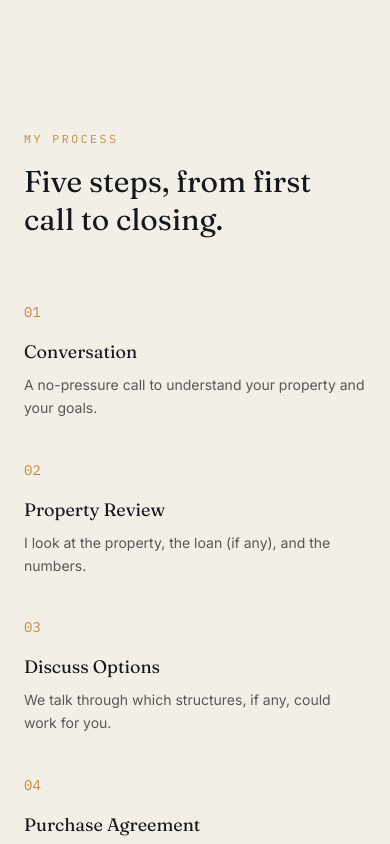
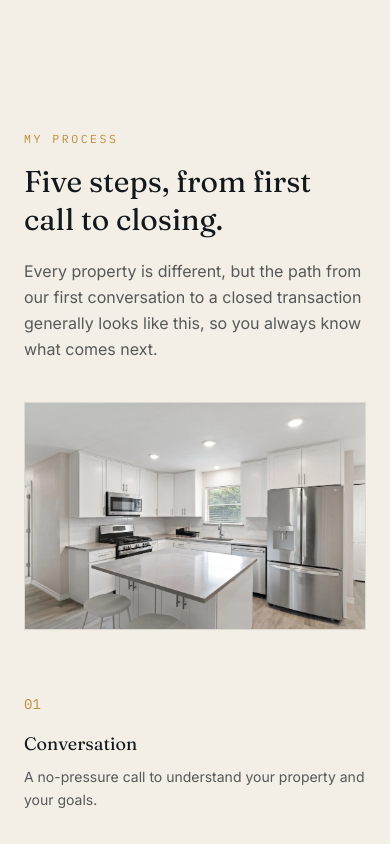
Before and after one commit to michaelaylett1/michaelaylett-website, a Next.js app: page /sellers in a window 390 px wide. Shown: the part 4800-5644 px from the top of the page. Built offline with nearby package versions, Linux system fonts and the light colour scheme.

Commit message:
Add files via upload

```diff
--- a/components/capital/FeaturedProperties.tsx
+++ b/components/capital/FeaturedProperties.tsx
@@ -3,17 +3,22 @@ import { propertyImages } from "@/lib/propertyImages";
 
 const FEATURED = [
   {
+    // Atlanta and Dallas share an equal-width, equal-height two-column
+    // row on desktop (both lg:col-span-6, both aspect-[4/3]) so neither
+    // reads as bigger than the other; below lg the shared parent grid
+    // (grid-cols-1 sm:grid-cols-2) already puts them side by side on
+    // tablet and stacked on mobile at matching sizes.
     image: propertyImages.aerialNeighborhood,
     location: "Atlanta, Georgia",
     caption: "Suburban community with the downtown Atlanta skyline in view",
-    span: "lg:col-span-7",
+    span: "lg:col-span-6",
     aspect: "aspect-[4/3]",
   },
   {
     image: propertyImages.aerialDallas,
     location: "Dallas, Texas",
     caption: "Established residential neighborhood in Dallas, Texas",
-    span: "lg:col-span-5",
+    span: "lg:col-span-6",
     aspect: "aspect-[4/3]",
   },
   {
--- a/components/sellers/Process.tsx
+++ b/components/sellers/Process.tsx
@@ -15,28 +15,43 @@ export default function Process() {
   return (
     <section className="bg-paper text-ink py-24 md:py-28">
       <div className="mx-auto max-w-content px-6 md:px-10">
-        <div className="flex items-end justify-between gap-8">
-          <div>
+        {/* Two-column header: heading and intro copy on the left, a
+            substantially larger, landscape-cropped image on the right,
+            vertically centered against the text block. On mobile this
+            collapses to a single column with the image appearing below
+            the heading (its natural DOM position) and above the five
+            steps. The image runs roughly 40% of the content width on
+            desktop, an offset brass rule behind it gives it a light
+            framed treatment consistent with the site's flat, line-based
+            design language elsewhere on the page. */}
+        <div className="grid lg:grid-cols-5 gap-10 lg:gap-14 items-center">
+          <div className="lg:col-span-3">
             <p className="eyebrow text-brass mb-4">My Process</p>
             <h2 className="font-display text-3xl md:text-4xl leading-tight max-w-xl">
               Five steps, from first call to closing.
             </h2>
+            <p className="mt-5 max-w-md text-ink/70 leading-relaxed">
+              Every property is different, but the path from our first
+              conversation to a closed transaction generally looks like
+              this, so you always know what comes next.
+            </p>
           </div>
-          {/* Hidden below lg (unchanged from before) so the heading never
-              wraps awkwardly next to it on tablet/mobile; sized up ~60%
-              at lg and ~80% at xl (was a fixed 160px) so it reads as a
-              real visual anchor instead of a small thumbnail. aspect-[4/3]
-              plus object-cover keeps it uncropped and undistorted at every
-              size. */}
-          <div className="hidden lg:block relative w-64 xl:w-72 aspect-[4/3] shrink-0 border border-line-dark">
+
+          <div className="lg:col-span-2 relative">
+            <div
+              aria-hidden="true"
+              className="hidden sm:block absolute -bottom-4 -right-4 w-full h-full border border-brass/40"
+            />
+            <div className="relative aspect-[3/2] w-full border border-line-dark">
               <Image
                 src={img.src}
                 alt={img.alt}
                 fill
-              sizes="(min-width: 1280px) 288px, 256px"
+                sizes="(min-width: 1024px) 40vw, 100vw"
                 className="object-cover"
                 loading="lazy"
               />
+            </div>
           </div>
         </div>
 
--- a/components/sellers/TenantTestimonials.tsx
+++ b/components/sellers/TenantTestimonials.tsx
@@ -118,10 +118,6 @@ export default function TenantTestimonials() {
           ))}
         </div>
 
-        <p className="mt-8 max-w-2xl text-ink/50 leading-relaxed text-xs">
-          Shared with permission and edited lightly for length and clarity.
-          Individual experiences vary.
-        </p>
       </div>
     </section>
   );
```
Also changed, not shown: 1 other file (tests, documents, lock files or other folders). Lines whose indentation alone changed are shown as unchanged.
